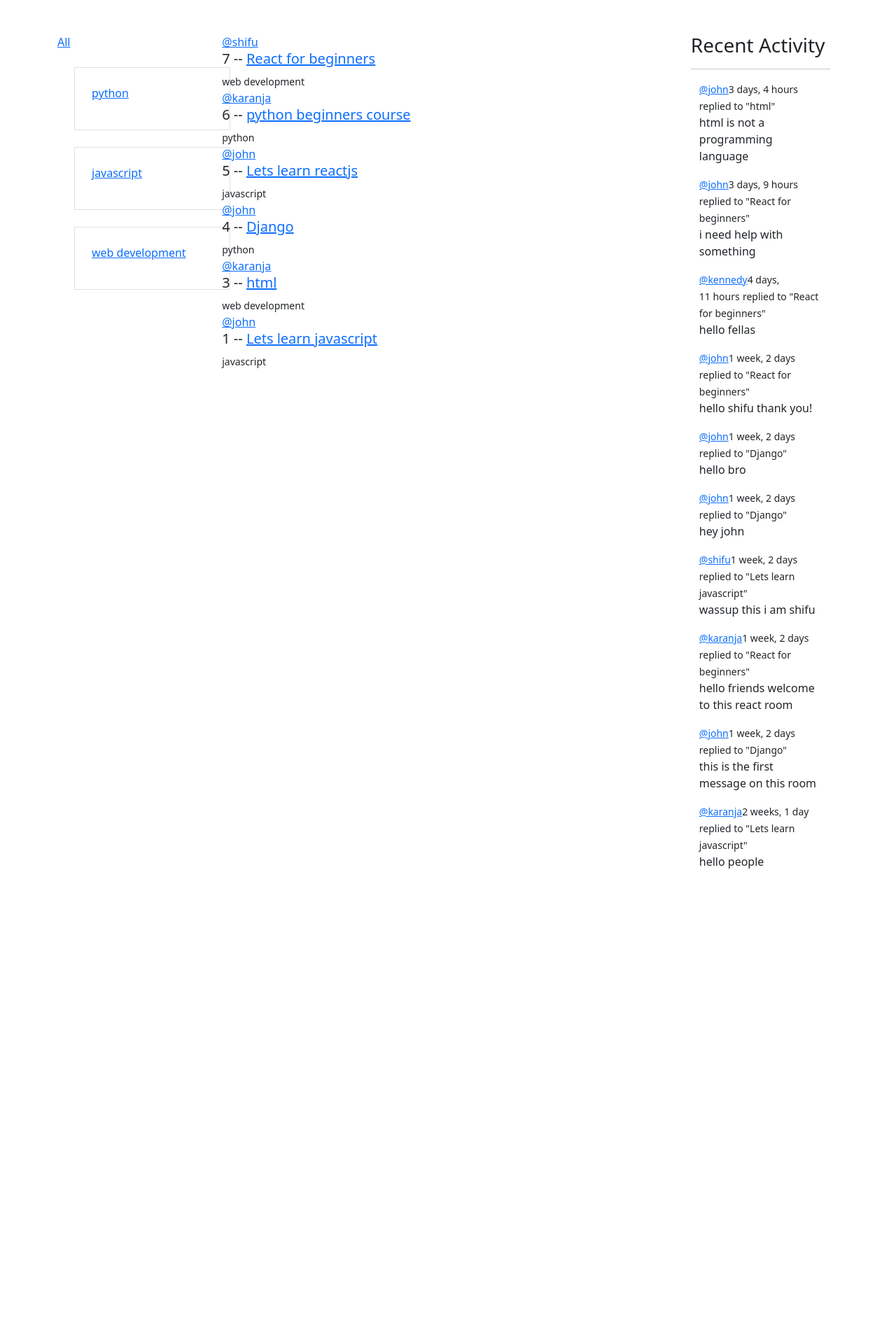
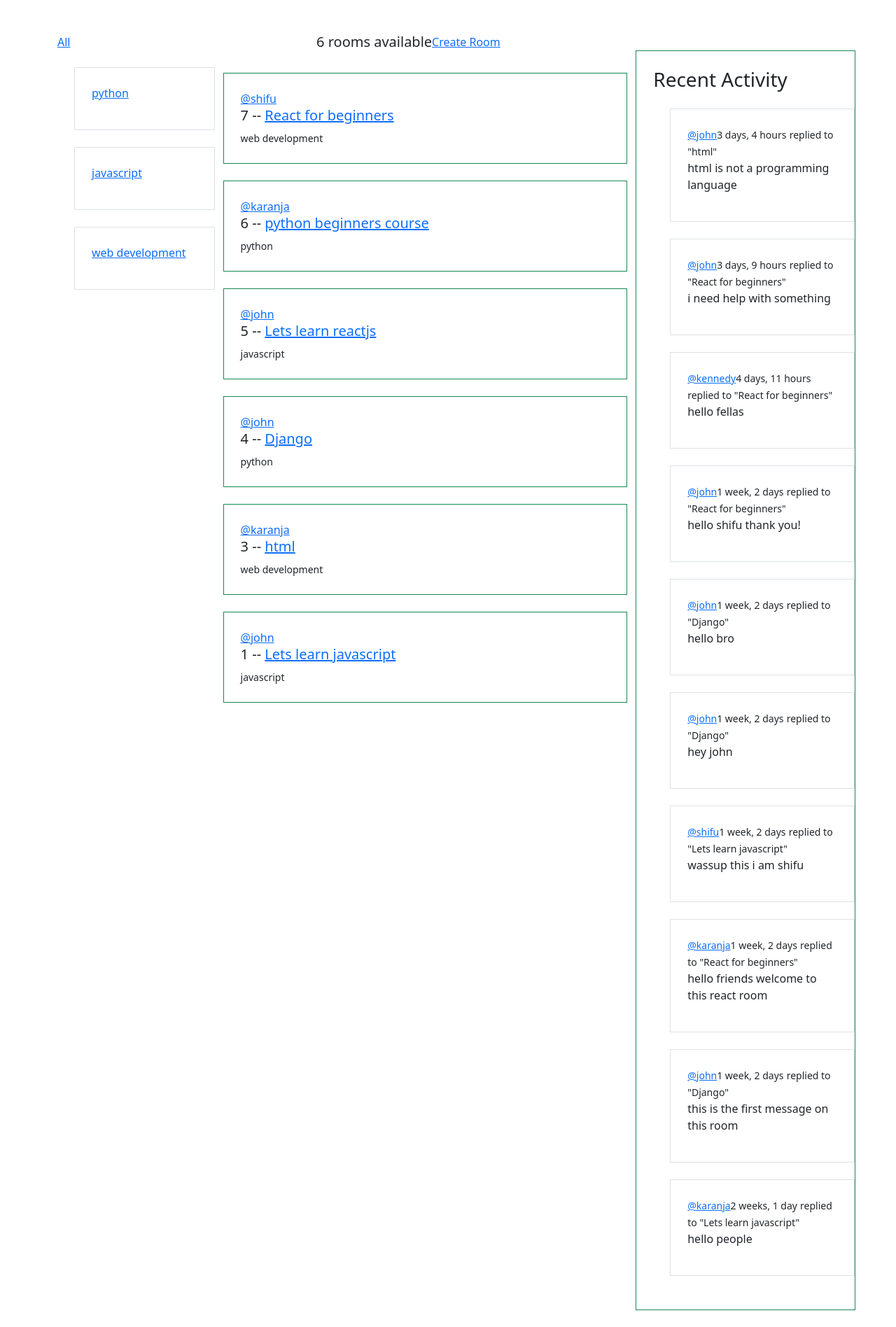
Before and after one commit to nzyuko/somo, a Django app: page / in a window 1280 px wide. Shown: the part 194-2090 px from the top of the page at 70% size. Before the commit the page ends 1435 px from the top, so only its background shows below. Run offline with Django 3.2, Linux system fonts and the light colour scheme; data comes from the database, SQL or seed files in the repository; both versions use the stored data as it was after the commit; some libraries are stand-ins or nearby versions.

Commit message:
bootstrap styles

```diff
--- a/somo-back/somo/base/templates/base/activity_component.html
+++ b/somo-back/somo/base/templates/base/activity_component.html
@@ -1,8 +1,8 @@
-<div class="container">
+<div class="container overflow-hidden container p-4 m-4 border border-success">
         <h3>Recent Activity</h3>
-    <hr>
+
     {% for message in room_messages %}
-        <div class="container">
+        <div class="container border p-4 m-4">
             <small><a href="{% url 'user-profile' message.user.id %}">@{{ message.user }}</a>{{ message.created|timesince }}</small>
             <small>replied to "{{ message.room }}"</small>
 
--- a/somo-back/somo/base/templates/base/feed_component.html
+++ b/somo-back/somo/base/templates/base/feed_component.html
@@ -1,6 +1,13 @@
-<div>
+<div class="container">
+<div class="d-flex justify-content-center">
+    <h5>{{ room_count }} rooms available</h5>
+    <a href="{% url 'create-room' %}">Create Room</a>
+    <br>
+</div>
+
+
     {% for room in rooms %}
-        <div class="container">
+        <div class="container p-4 m-4 border-success" style="border:1px solid #cecece">
             {% if request.user == room.host %}
                 <a href="{% url 'update-room' room.id %}">Edit</a>
                 <a href="{% url 'delete-room' room.id %}">Delete</a>
```
Also changed, not shown: somo-back/somo/db.sqlite3.
